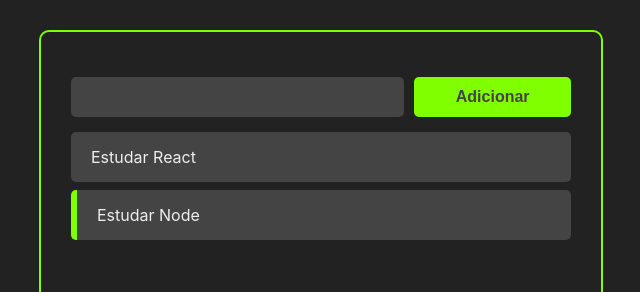
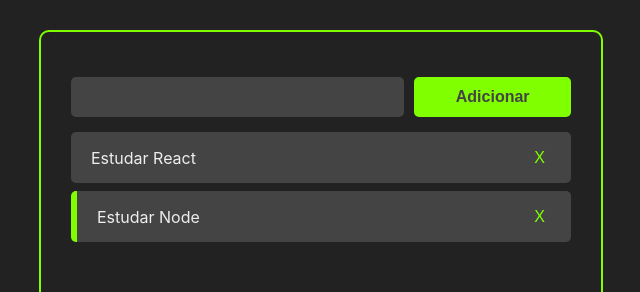
Before and after one commit to thuurzz/react-compartilhamento-estado, a React (Create React App) app: page / in a window 1280 px wide. Shown: the top 292 px of the page, without its empty margins (319-959 px from the left). Built offline with nearby package versions, Linux system fonts and the light colour scheme.

Commit message:
feat: deleção de uma tarefa

```diff
--- a/src/App.jsx
+++ b/src/App.jsx
@@ -40,11 +40,20 @@
     setTasks(newTasks);
   };
 
+  const handleTaskDeletion = (taskId) => {
+    const newTasks = tasks.filter((task) => task.id !== taskId);
+    setTasks(newTasks);
+  };
+
   return (
     <>
       <div div className="container">
         <AddTask handleTaskAddition={handleTaskAddition} />
-        <Tasks tasks={tasks} handleTaskClick={handleTaskClick}></Tasks>
+        <Tasks
+          tasks={tasks}
+          handleTaskClick={handleTaskClick}
+          handleTaskDeletion={handleTaskDeletion}
+        ></Tasks>
       </div>
     </>
   );
--- a/src/components/Task.css
+++ b/src/components/Task.css
@@ -7,5 +7,15 @@
   justify-content: space-between;
   color: #eee;
   align-items: center;
+}
+
+.task-tittle {
   cursor: pointer;
 }
+
+.remove-task-button {
+  background-color: #444;
+  border: none;
+  font-size: 16px;
+  color: chartreuse;
+}
--- a/src/components/Task.jsx
+++ b/src/components/Task.jsx
@@ -1,14 +1,23 @@
 import React from "react";
 import "./Task.css";
 
-const Task = ({ task, handleTaskClick }) => {
+const Task = ({ task, handleTaskClick, handleTaskDeletion }) => {
   return (
     <div
       className="task-container"
       style={task.completed ? { borderLeft: "6px solid chartreuse" } : {}}
-      onClick={() => handleTaskClick(task.id)}
     >
-      {task.title}
+      <div className="task-tittle" onClick={() => handleTaskClick(task.id)}>
+        {task.title}
+      </div>
+      <div className="buttons-container">
+        <button
+          className="remove-task-button"
+          onClick={() => handleTaskDeletion(task.id)}
+        >
+          X
+        </button>
+      </div>
     </div>
   );
 };
--- a/src/components/Tasks.jsx
+++ b/src/components/Tasks.jsx
@@ -2,11 +2,16 @@
 
 import Task from "./Task";
 
-const Tasks = ({ tasks, handleTaskClick }) => {
+const Tasks = ({ tasks, handleTaskClick, handleTaskDeletion }) => {
   return (
     <>
       {tasks.map((task, index) => (
-        <Task task={task} key={index} handleTaskClick={handleTaskClick} />
+        <Task
+          task={task}
+          key={index}
+          handleTaskClick={handleTaskClick}
+          handleTaskDeletion={handleTaskDeletion}
+        />
       ))}
     </>
   );
```
